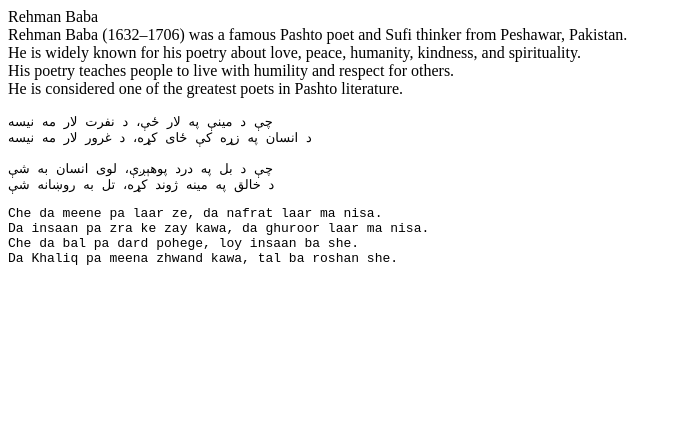
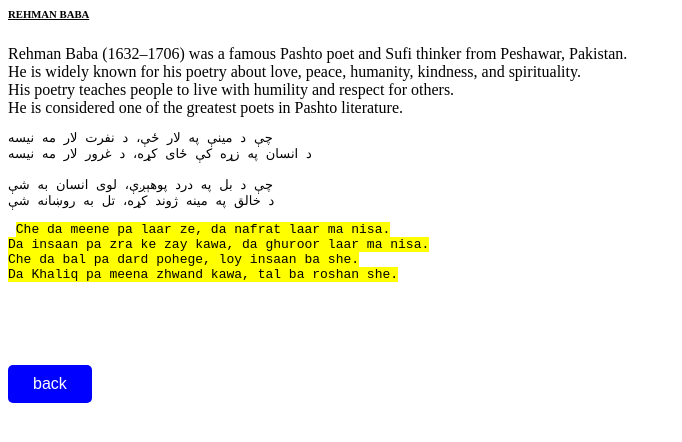
Before and after one commit to durrani839/HAMID-DURRANI-BLOG, a plain HTML site: page REHMAN.HTML in a window 1280 px wide. Shown: the whole page, without its empty margins (0-682 px from the left). Drawn offline with Linux system fonts and the light colour scheme.

Commit message:
Add files via upload

```diff
--- a/QADEER.HTML
+++ b/QADEER.HTML
@@ -3,8 +3,11 @@
     <meta charset="UTF-8">
     <meta name="viewport" content="width=device-width, initial-scale=1.0">
     <title>qadeer</title>
+    <link rel="shortcut icon" href="HK IMAGES/abdul qadeer.png" type="image/x-icon">
 </head>
 <body>
-    <p>**Dr. Abdul Qadeer Khan (A.Q. Khan)** was a famous Pakistani nuclear scientist, born on 1 April 1936 in Bhopal, India. <br> He is widely known for his important role in developing Pakistan's nuclear programme. <br> He is often called the **Father of Pakistan's Nuclear Programme**. <br>He played a major role in making Pakistan a nuclear-armed country in 1998. <br>He died on 10 October 2021 in Islamabad, Pakistan.</p>
+    <h6><u>DR ABDUL QADEER KHAN</u></h6>
+    <p>**Dr. Abdul Qadeer Khan (A.Q. Khan)** was a famous Pakistani nuclear scientist, born on 1 April 1936 in Bhopal, India. <br> He is widely known for his important role in developing Pakistan's nuclear programme. <br> He is often called the **Father of Pakistan's Nuclear Programme**. <br>He played a major role in making Pakistan a nuclear-armed country in 1998. <br>He died on 10 October 2021 in Islamabad, Pakistan.</p> <br> <br> <br>
+<button onclick="history.back()" style="background-color: blue;color: white;padding: 10px 25px; border: none;border-radius: 05px;cursor: pointer;font-size: 16px;">back</button>
 </body>
 </html>
--- a/REHMAN.HTML
+++ b/REHMAN.HTML
@@ -4,19 +4,21 @@
     <meta name="viewport" content="width=p
     , initial-scale=1.0">
     <title>Document</title>
+    <link rel="shortcut icon" href="HK IMAGES/REHMAN BABA.png" type="image/x-icon">
 </head>
 <body>
-    <p>Rehman Baba <br>
+<h6><u>REHMAN BABA</u></h6>
 Rehman Baba (1632–1706) was a famous Pashto poet and Sufi thinker from Peshawar, Pakistan. <br> He is widely known for his poetry about love, peace, humanity, kindness, and spirituality. <br>His poetry teaches people to live with humility and respect for others. <br> He is considered one of the greatest poets in Pashto literature.
 <pre>چې د مینې په لار ځې، د نفرت لار مه نیسه
 د انسان په زړه کې ځای کړه، د غرور لار مه نیسه
 
 چې د بل په درد پوهېږې، لوی انسان به شې
 د خالق په مینه ژوند کړه، تل به روښانه شې</pre>
-<pre>Che da meene pa laar ze, da nafrat laar ma nisa.
+<pre> <mark>Che da meene pa laar ze, da nafrat laar ma nisa.
 Da insaan pa zra ke zay kawa, da ghuroor laar ma nisa.
 Che da bal pa dard pohege, loy insaan ba she.
-Da Khaliq pa meena zhwand kawa, tal ba roshan she.</pre>
+Da Khaliq pa meena zhwand kawa, tal ba roshan she.</mark></pre> <br> <br> <br>
 </p>
+<button onclick="history.back()" style="background-color: blue;color: white;padding: 10px 25px; border: none;border-radius: 05px;cursor: pointer;font-size: 16px;">back</button>
 </body>
 </html>
```
Also changed, not shown: allama.html (+4 -3 lines), index.html (+1 -1 lines), jinah.html (+4 -1 lines), DR ALLAMA MUHAMMAD IQBAL.webp (added), jinah.webp (added), logo.png (added), 2 other files.
